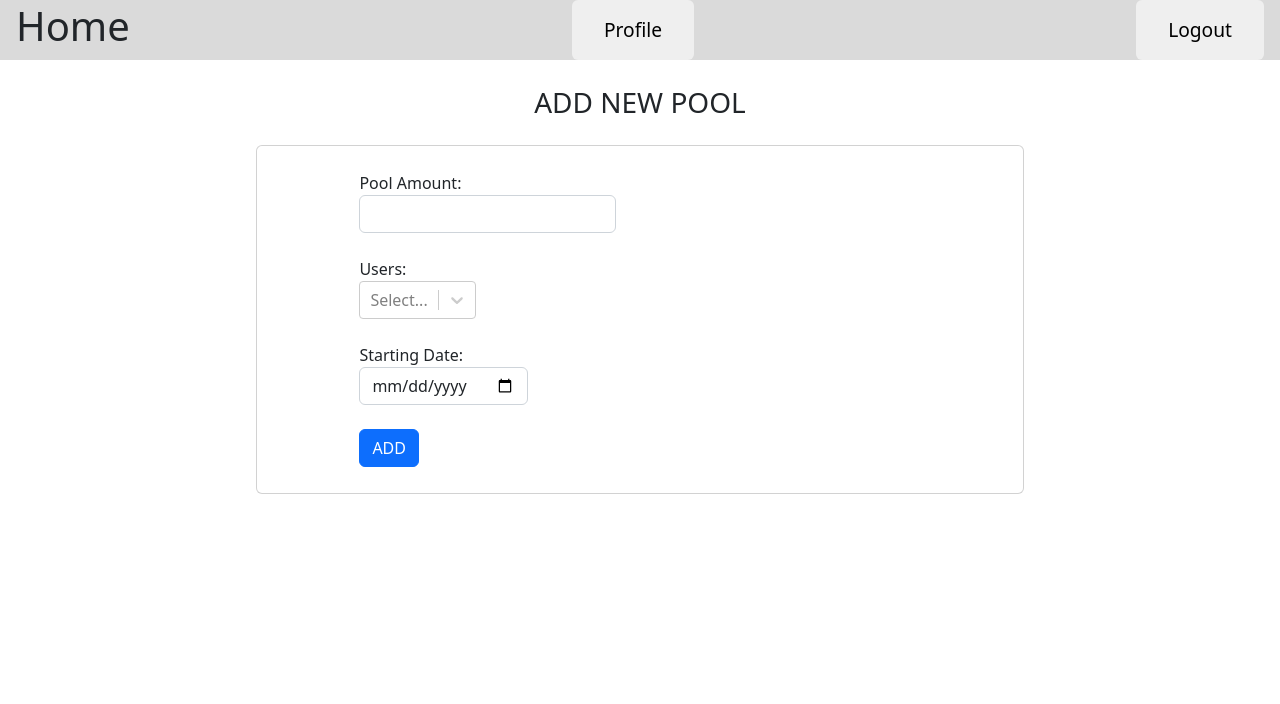
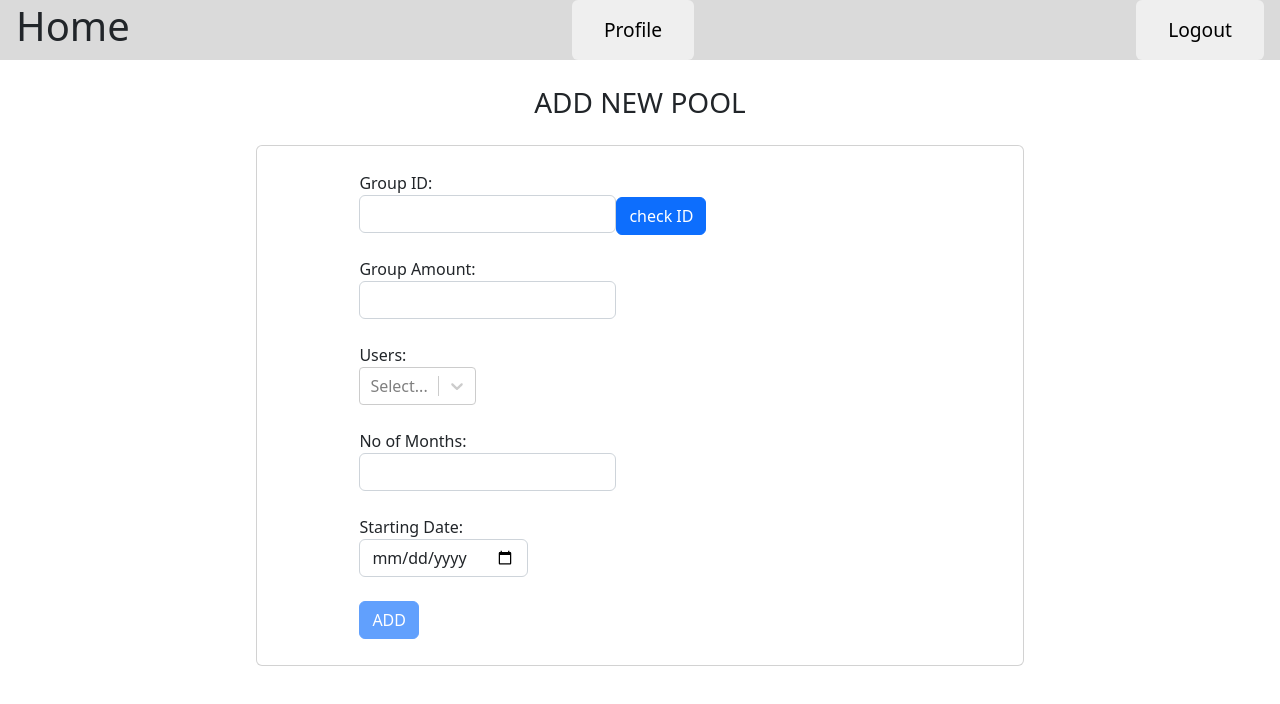
Before and after one commit to MastorkTechnologies/midsonPool, a React (Create React App) app: page /createPool in a window 1280 px wide. Shown: the top 704 px of the page. Built offline with nearby package versions, Linux system fonts and the light colour scheme; no server answers; the database is empty.

Commit message:
added new functionality and fixed bugs

```diff
--- a/src/components/Pools.js
+++ b/src/components/Pools.js
@@ -40,7 +40,7 @@ const Pools = () => {
 
   return (
     <>
-    <h3 style={{margin:"auto", marginTop:'2%', textAlign:"center"}}>POOLS</h3>
+    <h3 style={{margin:"auto", marginTop:'2%', textAlign:"center"}}>Groups</h3>
     <div className="card" style={{width:"60%", margin:'auto', marginTop:"2%", marginBottom:'1%'}}>
     <ul className="list-group list-group-flush">
     {pools.length>0 && pools.map((pool,idx)=>{
@@ -48,7 +48,7 @@ const Pools = () => {
 
             <li className="list-group-item" >
             <Link style={{textDecoration:'none', color:'black' , textAlign:'center'}} to={`/updatePool/${pool.id}`} state={{ state:pool }} >
-            <h4 style={{cursor:'pointer'}} key={pool.id} > Pool Amount ₹{(pool.poolAmount/pool.totalMonth)/pool.totalMonth} <span style={{color:'lightgray'}} > #{pool.id}</span> </h4>
+            <h4 style={{cursor:'pointer'}} key={pool.id} > Group Amount ₹{((pool.poolAmount/pool.totalMonth)/pool.users.length).toFixed(2)} <span style={{color:'lightgray'}} > #{pool.id}</span> </h4>
             </Link>
             <div className="card" style={{width:"60%", margin:'auto', marginTop:"2%", marginBottom:'1%'}}>
             <ul className="list-group list-group-flush">
@@ -67,7 +67,7 @@ const Pools = () => {
     })}
      </ul>
     </div>
-    <Button className='btn-dark' style={{margin:'auto',display:'flex', justifyContent:'center' }} onClick={()=>navigate("/createPool")} >ADD NEW POOL</Button>
+    <Button className='btn-dark' style={{margin:'auto',display:'flex', justifyContent:'center' }} onClick={()=>navigate("/createPool")} >ADD NEW GROUP</Button>
     </>
   )
 }
--- a/src/components/Users.js
+++ b/src/components/Users.js
@@ -20,7 +20,7 @@ const Users = () => {
 
   return (
     <>
-    <h3 style={{margin:"auto", textAlign:"center"}}>USERS</h3>
+    <h3 style={{margin:"auto", textAlign:"center"}}>Members</h3>
     <div className="card" style={{width:"60%", margin:'auto', marginTop:"2%", marginBottom:'1%'}}>
       <ul className="list-group list-group-flush">
       {users.length>0 && users.map((user,idx)=>{
@@ -31,7 +31,7 @@ const Users = () => {
       </ul>
     </div>
 
-    <Button className='btn-dark' style={{margin:'auto',display:'flex', justifyContent:'center' }} onClick={()=>navigate("/createUser")} >ADD USER</Button>
+    <Button className='btn-dark' style={{margin:'auto',display:'flex', justifyContent:'center' }} onClick={()=>navigate("/createUser")} >ADD NEW MEMBER</Button>
 
     </>
   )
--- a/src/firebase/config.js
+++ b/src/firebase/config.js
@@ -10,6 +10,7 @@ import {
   setDoc,
   collection,
   getDoc,
+  FieldValue
 } from "firebase/firestore";
 
 import {
@@ -246,3 +247,22 @@ export const updateUserInDataBase=async(email,data,setIsloading)=>{
       setIsloading(false)
     }
   }
+
+  export const getPoolIDs = async () => {
+    //let User;
+    const docRef = doc(db, "Meta", "POOL");
+    const docSnap = await getDoc(docRef);
+    //console.log(docSnap.data(), "docSnap");
+    return docSnap.data();
+  };
+
+  export const updatePoolIDs=async(id , previds)=>{
+    const userDocumentRef=doc(db,"Meta", "POOL")
+    var temp = [...previds, id]
+    try {
+      await updateDoc(userDocumentRef,{ids:temp})
+  } catch (error) {
+      console.log(error.message)
+      toast.error("Something went wrong while adding the ID")
+  }
+}
--- a/src/pages/CreatePool/CreatePool.js
+++ b/src/pages/CreatePool/CreatePool.js
@@ -2,7 +2,7 @@ import React, { useEffect, useState } from 'react'
 import { useNavigate } from 'react-router-dom'
 import Navbar from '../../components/Navbar/Navbar'
 import { toast } from 'react-toastify';
-import { createPool, createPoolUser, getPoolUsers, updatePoolUserGroup } from '../../firebase/config';
+import { createPool, createPoolUser, getPoolIDs, getPoolUsers, updatePoolIDs, updatePoolUserGroup } from '../../firebase/config';
 import Select from 'react-select';
 import makeAnimated from 'react-select/animated';
 import { Button, Form  } from 'react-bootstrap';
@@ -12,6 +12,10 @@ const animatedComponents = makeAnimated();
 
 const CreatePool = () => {
   const [poolAmount, setPoolAmount] = useState();
+  const [validID, setValidID] = useState(false);
+  const [poolID, setPoolID] = useState();
+  const [ids, setIds] = useState([]);
+  const [totalMonths, setTotalMonths] = useState();
   const [users, setUsers] = useState([]);
   const [selectedUsers, setSelectedUsers] = useState([]);
   const [nonPrizedUsers, setNonPrizedUsers] = useState([]);
@@ -21,7 +25,6 @@ const CreatePool = () => {
 
   useEffect(()=>{
     intializeUsers();
-
   },[])
 
   useEffect(()=>{
@@ -58,12 +61,11 @@ const CreatePool = () => {
     if(poolAmount == null ||poolAmount == "" || selectedUsers.length<=0 || startingDate == null || startingDate == "" || startingDate == undefined){
        return toast.error("Pool Amount , users or Starting Date cannot be empty!")
     }
-    var id = randomStr();
-
+    // var id = randomStr();
 
     var data = {
-        id,
-        poolAmount,
+        id:poolID,
+        poolAmount:poolAmount*totalMonths,
         users:selectedUsers,
         balance:0,
         latePayers:[],
@@ -76,14 +78,15 @@ const CreatePool = () => {
         bidding:[],
         lastBidding:0,
         startingDate,
-        totalMonth:selectedUsers.length,
+        totalMonth:totalMonths,
         duePayments:[],
     }
-    createPool(id, data)
+    updatePoolIDs(poolID,ids)
+    createPool(poolID, data)
     selectedUsers.map((email,idx)=>{
       users.map((user, idx2)=>{
         if(email == user.email){
-          var temp = {pools:[...user.pools,id]}
+          var temp = {pools:[...user.pools,poolID]}
           updatePoolUserGroup(email,temp)
         }
       })
@@ -98,10 +101,26 @@ const CreatePool = () => {
     var res = await getPoolUsers();
     setUsers(res);
     intializeOptions(res);
+    var temp = await getPoolIDs();
+    setIds(temp.ids);
   }
 
   const resetForm = ()=>{
     window.location.reload();
+  }
+
+  const checkID = ()=>{
+    if(ids.includes(poolID)){
+      toast.error("ID Already exists!")
+      setValidID(false)
+    }
+    else if(poolID.length<6){
+      toast.error("ID must have atleast 6 characters")
+      setValidID(false)
+    }else{
+      toast.success("Valid ID");
+      setValidID(true)
+    }
   }
   return (
   <>
@@ -109,9 +128,16 @@ const CreatePool = () => {
     <h3 style={{margin:"auto", textAlign:"center", marginTop:'2%', textTransform:'uppercase'}}>ADD NEW POOL</h3>
     <div className="card" style={{width:"60%", margin:'auto', marginTop:"2%", marginBottom:'1%', padding:'2% 8%'}}>
     <Form  onSubmit={(e)=>submitHandler(e)}>
+    <Form.Group className="mb-3">
+        <Form.Label>
+        Group ID:
+          <Form.Control type="text" value={poolID} onChange={(e)=>setPoolID(e.target.value)} />
+        </Form.Label>
+          <Button onClick={checkID} value="Submit" > check ID </Button>
+        </Form.Group>
       <Form.Group className="mb-3">
         <Form.Label>
-        Pool Amount:
+        Group Amount:
           <Form.Control type="text" value={poolAmount} onChange={(e)=>setPoolAmount(e.target.value)} />
         </Form.Label>
         </Form.Group>
@@ -121,12 +147,21 @@ const CreatePool = () => {
           <Select
             closeMenuOnSelect={false}
             components={animatedComponents}
-            onChange={(selected)=> selected.map((item, idx)=>{
+            onChange={(selected)=> {selected.map((item, idx)=>{
               setSelectedUsers([...selectedUsers, item.value])
-            })}
+            })
+              setTotalMonths(selected.length)
+              }
+            }
             isMulti
             options={options}
           />
+        </Form.Label>
+        </Form.Group>
+        <Form.Group className="mb-3">
+        <Form.Label>
+        No of Months:
+          <Form.Control type="text" value={totalMonths} onChange={(e)=>setTotalMonths(e.target.value)} />
         </Form.Label>
         </Form.Group>
       <Form.Group className="mb-3">
@@ -135,7 +170,7 @@ const CreatePool = () => {
           <Form.Control type="date" value={startingDate} onChange={(e)=>setStartingDate(e.target.value)}/>
         </Form.Label>
         </Form.Group>
-        <Button type="submit" value="Submit" > ADD </Button>
+        <Button disabled={!validID} type="submit" value="Submit" > ADD </Button>
       </Form >
       </div>
   </>
--- a/src/pages/CreateUser/CreateUser.js
+++ b/src/pages/CreateUser/CreateUser.js
@@ -38,7 +38,7 @@ const CreateUser = () => {
   return (
   <>
     <Navbar/>
-    <h3 style={{margin:"auto", textAlign:"center"}}>ADD USERS</h3>
+    <h3 style={{margin:"auto", textAlign:"center"}}>ADD MEMBER</h3>
     <div className="card" style={{width:"60%", margin:'auto', marginTop:"2%", marginBottom:'1%', padding:'2% 8%'}}>
     <Form  onSubmit={(e)=>submitHandler(e)}>
       <Form.Group className="mb-3">
--- a/src/pages/UpdatePool/UpdatePool.js
+++ b/src/pages/UpdatePool/UpdatePool.js
@@ -292,7 +292,7 @@ const UpdatePool = () => {
       var month = date.getMonth();
       month +=1;
       var d =`${year}-${month}-${day}`
-    setPool(pool.nonPrizedUsers=[...pool.nonPrizedUsers,{email:selectedNonPrizedFinanceUsers[0],date:d,amount:bidding}])
+    setPool(pool.nonPrizedFinanceUsers=[...pool.nonPrizedFinanceUsers,{email:selectedNonPrizedFinanceUsers[0],date:d,amount:bidding}])
 
     updatePoolUserDues(selectedNonPrizedFinanceUsers[0], {pool:pool.id, Amount:bidding, Paid:false, date:d})
     setPool(pool.duePayments=[...pool.duePayments,{email:selectedNonPrizedFinanceUsers, amount:bidding, paid:false, date:d}])
```
